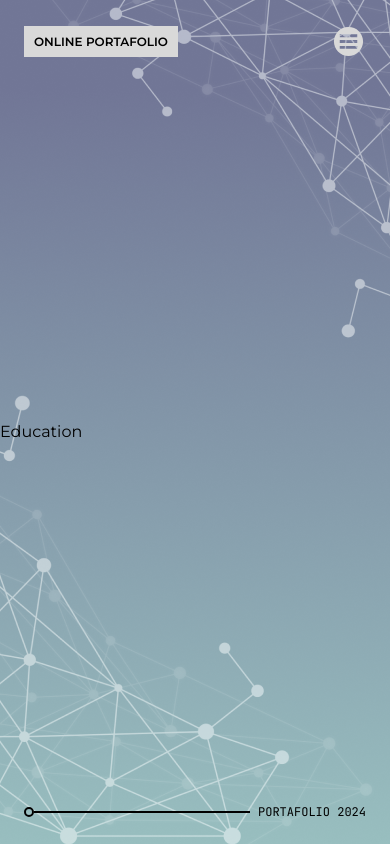
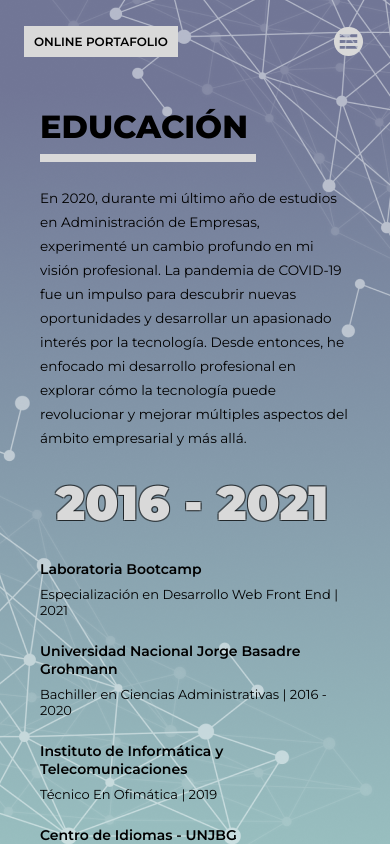
Before and after one commit to paolataboada/portfolio-paolataboada, a Next.js app: page /education in a window 390 px wide. Built offline with nearby package versions, Linux system fonts and the light colour scheme.

Commit message:
add education page in mobile and desktop version

```diff
--- /dev/null
+++ b/src/app/education/Education.module.css
@@ -0,0 +1,80 @@
+.main {
+    padding: 1rem 2.5rem;
+    flex-grow: 1;
+    display: flex;
+    flex-direction: column;
+}
+
+.main__wrapper,
+.main__wrapper_education {
+    display: flex;
+    flex-direction: column;
+    align-items: flex-start;
+}
+
+.main__title_section>p {
+    font-size: 2rem;
+    font-weight: 800;
+    padding: 0.5rem;
+    padding-left: 0;
+}
+
+.main__title_section>span {
+    background-color: #D9D9D9;
+    display: block;
+    height: 8px;
+    width: 100%;
+}
+
+.main__content_section {
+    padding: 1.5rem 0;
+    line-height: 1.5rem;
+    font-size: 0.85rem;
+}
+
+.main__education_period {
+    margin: 1rem;
+    margin-top: 0;
+    font-weight: 900;
+    font-size: 48px;
+    color: #D9D9D9;
+    text-shadow:
+        -1px -1px 0 rgba(0, 0, 0, 0.5),
+        1px -1px 0 rgba(0, 0, 0, 0.5),
+        -1px 1px 0 rgba(0, 0, 0, 0.5),
+        1px 1px 0 rgba(0, 0, 0, 0.5);
+}
+
+.main__educational_institute {
+    padding: 0.75rem 0;
+    font-size: 13px;
+}
+
+.main__educational_institute>p:first-child {
+    font-size: 14px;
+    font-weight: 600;
+    padding-bottom: 0.5rem;
+}
+
+@media (min-width: 850px) {
+    .main {
+        padding: 2.5rem;
+        flex-direction: row;
+        justify-content: space-evenly;
+    }
+
+    .main__wrapper,
+    .main__wrapper_education {
+        padding: 2rem;
+        max-width: 50%;
+        width: 500px;
+    }
+
+    .main__education_period {
+        font-size: 60px;
+    }
+
+    .main__title_section {
+        margin-top: 2rem;
+    }
+}
--- a/src/app/education/page.tsx
+++ b/src/app/education/page.tsx
@@ -1,5 +1,45 @@
+import styles from "./Education.module.css";
+
 const Education = () => {
-	return <div>Education</div>;
+	return (
+		<main className={styles.main}>
+			<div className={styles.main__wrapper}>
+				<div className={styles.main__title_section}>
+					<p>EDUCACIÓN</p>
+					<span></span>
+				</div>
+				<div className={styles.main__content_section}>
+					En 2020, durante mi último año de estudios en Administración
+					de Empresas, experimenté un cambio profundo en mi visión
+					profesional. La pandemia de COVID-19 fue un impulso para
+					descubrir nuevas oportunidades y desarrollar un apasionado
+					interés por la tecnología. Desde entonces, he enfocado mi
+					desarrollo profesional en explorar cómo la tecnología puede
+					revolucionar y mejorar múltiples aspectos del ámbito
+					empresarial y más allá.
+				</div>
+			</div>
+			<div className={styles.main__wrapper_education}>
+				<div className={styles.main__education_period}>2016 - 2021</div>
+				<div className={styles.main__educational_institute}>
+					<p>Laboratoria Bootcamp</p>
+					<p>Especialización en Desarrollo Web Front End | 2021</p>
+				</div>
+				<div className={styles.main__educational_institute}>
+					<p>Universidad Nacional Jorge Basadre Grohmann</p>
+					<p>Bachiller en Ciencias Administrativas | 2016 - 2020</p>
+				</div>
+				<div className={styles.main__educational_institute}>
+					<p>Instituto de Informática y Telecomunicaciones</p>
+					<p>Técnico En Ofimática | 2019</p>
+				</div>
+				<div className={styles.main__educational_institute}>
+					<p>Centro de Idiomas - UNJBG</p>
+					<p>English | Advanced Level | 2016 - 2018</p>
+				</div>
+			</div>
+		</main>
+	);
 };
 
 export default Education;
```
